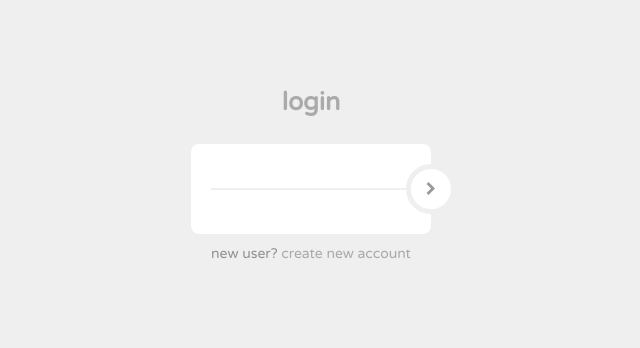
After one commit to pradyun/csi-workshop-django, a Django app: template blog/templates/new_login.html in a window 1280 px wide. The commit adds this page. Shown: the top 348 px of the page, without its empty margins (329-969 px from the left). Run offline with Django 3.2, Linux system fonts and the light colour scheme; the template is opened without the code that fills it, so the values that code supplies are empty; some libraries are stand-ins or nearby versions.

Commit message:
New login/Signup

```diff
--- a/blog/forms.py
+++ b/blog/forms.py
@@ -14,8 +14,10 @@ class PostForm(forms.ModelForm):
         model = Blog
         fields = ('title', 'body',)
 
-class SignUp(AuthenticationForm):
+class SignUpForm(forms.Form):
     username = forms.CharField(label="Username", max_length=30,
                                widget=forms.TextInput(attrs={'class': 'form-control', 'name': 'username'}))
     password = forms.CharField(label="Password", max_length=30,
                                widget=forms.PasswordInput(attrs={'class': 'form-control', 'name': 'password'}))
+    email = forms.EmailField(label="Email",max_length=100,
+                                widget=forms.EmailInput(attrs={'class': 'form-control', 'name': 'email'}))
--- a/blog/models.py
+++ b/blog/models.py
@@ -13,6 +13,12 @@ class Blog(models.Model):
     def get_short_body(self):
         return self.body[:150]+"...."
 
+    def __str__(self):
+        return self.title
+
 
 class Category(models.Model):
     title = models.CharField(max_length=100)
+
+    def __str__(self):
+        return self.title
--- a/blog/templates/index.html
+++ b/blog/templates/index.html
@@ -1,7 +1,8 @@
 {% extends 'mBase.html' %}
+{% load static %}
 
 {% block content %}
-	<body>
+	<body style=background-image:url("{% static 'back.jpg' %}");>
 	<div class="content">
     		<main class="container">
     		<section class="content">
--- a/blog/templates/login.html
+++ b/blog/templates/login.html
@@ -32,7 +32,7 @@
                             </table>
                             <div class="margin-tp">
                                 <input class="btn" type="submit" value="login" />
-				                <input class="btn" style="background-color:#333333" type="submit" value="Signup" />
+                                <a class="btn" style="background-color:#333333" href="/blog/signup">Sign Up</a>
                             </div>
                         </p>
                         <input type="hidden" name="next" value="{{ next }}" />
--- a/blog/templates/mBase.html
+++ b/blog/templates/mBase.html
@@ -48,9 +48,8 @@
         main.container{width:50em}
         .entries h3,.entries a{color:#333;}
         .entries h3:hover,.entries a:hover{color:#333;text-decoration:none;opacity:0.5;filter:alpha(opacity=50)}
-        .content{background-color:#f9f7f4}
         .content>.container{min-height:58em}.content h1{text-transform:uppercase;font-weight:normal;font-size:4.1em;margin-top:1em;letter-spacing:0.04em;color:#1aa3ff}
-        .content .sub-title{font-family:'Raleway';font-size:1.8em;margin:0.8em 0 3em;color:#999}.entries{list-style:none;margin:2em 0 0}.entries li{border-bottom:1px solid #ccc;margin-bottom:3em;padding-bottom:2.2em}.entries time{font-size:1.1em;letter-spacing:0.1em;float:right;margin-top:-1.9em;color:#555}.entries h3{font-family:'Raleway';color:#1aa3ff;font-weight:normal;font-size:2em;margin-top:0.2em}.entries div{font-family:georgia,times,serif;line-height:1.6em;font-size:1.15em;color:#555}@media print{*{background:transparent !important;color:#000 !important;box-shadow:none !important;text-shadow:none !important;filter:none !important;-ms-filter:none !important}@page{margin:0.5cm}
+        .content .sub-title{font-family:'Raleway';font-size:1.8em;margin:0.8em 0 3em;color:#999}.entries{list-style:none;margin:2em 0 0}.entries li{border-bottom:1px solid #ccc;margin-bottom:3em;padding-bottom:2.2em}.entries time{font-size:1.1em;letter-spacing:0.1em;float:right;margin-top:-1.9em;color:#555}.entries h3{font-family:'Raleway';color:#1aa3ff;font-weight:normal;font-size:2em;margin-top:0.2em}.entries div{font-family:georgia,times,serif;line-height:1.6em;font-size:1.15em;color:#ffffff}@media print{*{background:transparent !important;color:#000 !important;box-shadow:none !important;text-shadow:none !important;filter:none !important;-ms-filter:none !important}@page{margin:0.5cm}
 h3{orphans:3;widows:3;page-break-after:avoid}a,a:visited{text-decoration:underline}a[href]:after{content:" (" attr(href) ")"}}
 </style>
 	</head>
--- /dev/null
+++ b/blog/templates/new_login.html
@@ -0,0 +1,263 @@
+
+<!DOCTYPE html>
+<html lang="en">
+<head>
+    <meta charset="utf-8">
+    <meta name="robots" content="noindex">
+
+    <title>Login as</title>
+        <meta name="viewport" content="width=device-width, initial-scale=1">
+    <link href="//maxcdn.bootstrapcdn.com/bootstrap/3.3.0/css/bootstrap.min.css" rel="stylesheet" id="bootstrap-css">
+    <style type="text/css">
+    /*------------------------------------------------------------------
+[Master Stylesheet]
+
+Project    	: Aether
+Version		: 1.0
+Last change	: 2015/03/27
+-------------------------------------------------------------------*/
+/*------------------------------------------------------------------
+[Table of contents]
+
+1. General Structure
+2. Anchor Link
+3. Text Outside the Box
+4. Main Form
+5. Login Button
+6. Form Invalid
+7. Form - Main Message
+8. Custom Checkbox & Radio
+9. Misc
+-------------------------------------------------------------------*/
+/*=== 1. General Structure ===*/
+html,
+body {
+  background: #efefef;
+  padding: 10px;
+  font-family: 'Varela Round';
+}
+/*=== 2. Anchor Link ===*/
+a {
+  color: #aaaaaa;
+  transition: all ease-in-out 200ms;
+}
+a:hover {
+  color: #333333;
+  text-decoration: none;
+}
+/*=== 3. Text Outside the Box ===*/
+.etc-login-form {
+  color: #919191;
+  padding: 10px 20px;
+}
+.etc-login-form p {
+  margin-bottom: 5px;
+}
+/*=== 4. Main Form ===*/
+.login-form-1 {
+  max-width: 300px;
+  border-radius: 5px;
+  display: inline-block;
+}
+.main-login-form {
+  position: relative;
+}
+.login-form-1 .form-control {
+  border: 0;
+  box-shadow: 0 0 0;
+  border-radius: 0;
+  background: transparent;
+  color: #555555;
+  padding: 7px 0;
+  font-weight: bold;
+  height:auto;
+}
+.login-form-1 .form-control::-webkit-input-placeholder {
+  color: #999999;
+}
+.login-form-1 .form-control:-moz-placeholder,
+.login-form-1 .form-control::-moz-placeholder,
+.login-form-1 .form-control:-ms-input-placeholder {
+  color: #999999;
+}
+.login-form-1 .form-group {
+  margin-bottom: 0;
+  border-bottom: 2px solid #efefef;
+  padding-right: 20px;
+  position: relative;
+}
+.login-form-1 .form-group:last-child {
+  border-bottom: 0;
+}
+.login-group {
+  background: #ffffff;
+  color: #999999;
+  border-radius: 8px;
+  padding: 10px 20px;
+}
+/*=== 5. Login Button ===*/
+.login-form-1 .login-button {
+  position: absolute;
+  right: -25px;
+  top: 50%;
+  background: #ffffff;
+  color: #999999;
+  padding: 11px 0;
+  width: 50px;
+  height: 50px;
+  margin-top: -25px;
+  border: 5px solid #efefef;
+  border-radius: 50%;
+  transition: all ease-in-out 500ms;
+}
+.login-form-1 .login-button:hover {
+  color: #555555;
+  transform: rotate(450deg);
+}
+/*=== 6. Form Invalid ===*/
+/*=== 7. Form - Main Message ===*/
+.login-form-main-message {
+  background: #ffffff;
+  color: #999999;
+  border-left: 3px solid transparent;
+  border-radius: 3px;
+  margin-bottom: 8px;
+  font-weight: bold;
+  height: 0;
+  padding: 0 20px 0 17px;
+  opacity: 0;
+  transition: all ease-in-out 200ms;
+}
+/*=== 8. Custom Checkbox & Radio ===*/
+/* Base for label styling */
+[type="checkbox"]:not(:checked),
+[type="radio"]:not(:checked) {
+  position: absolute;
+  left: -9999px;
+}
+[type="checkbox"]:not(:checked) + label,
+[type="radio"]:not(:checked) + label {
+  position: relative;
+  padding-left: 25px;
+  padding-top: 1px;
+  cursor: pointer;
+}
+/* checkbox aspect */
+[type="checkbox"]:not(:checked) + label:before,
+[type="radio"]:not(:checked) + label:before {
+  content: '';
+  position: absolute;
+  left: 0;
+  top: 2px;
+  width: 17px;
+  height: 17px;
+  border: 0px solid #aaa;
+  background: #f0f0f0;
+  border-radius: 3px;
+  box-shadow: inset 0 1px 3px rgba(0, 0, 0, 0.3);
+}
+/* checked mark aspect */
+[type="checkbox"]:not(:checked) + label:after,
+[type="radio"]:not(:checked) + label:after {
+  position: absolute;
+  color: #555555;
+  transition: all .2s;
+}
+/* checked mark aspect changes */
+[type="checkbox"]:not(:checked) + label:after,
+[type="radio"]:not(:checked) + label:after {
+  opacity: 0;
+  transform: scale(0);
+}
+/* disabled checkbox */
+[type="checkbox"]:disabled:not(:checked) + label:before,
+[type="radio"]:disabled:not(:checked) + label:before {
+  box-shadow: none;
+  border-color: #8c8c8c;
+  background-color: #878787;
+}
+/* accessibility */
+[type="checkbox"]:not(:checked):focus + label:before,
+[type="checkbox"]:not(:checked):focus + label:before {
+  border: 1px dotted #f6f6f6;
+}
+/* hover style just for information */
+label:hover:before {
+  border: 1px solid #f6f6f6 !important;
+}
+/*=== Customization ===*/
+/* radio aspect */
+[type="checkbox"]:not(:checked) + label:before {
+  border-radius: 3px;
+}
+[type="radio"]:not(:checked) + label:before {
+  border-radius: 35px;
+}
+/* selected mark aspect */
+[type="checkbox"]:not(:checked) + label:after {
+  content: '✔';
+  top: 0;
+  left: 2px;
+  font-size: 14px;
+}
+[type="radio"]:not(:checked) + label:after {
+  content: '\2022';
+  top: 0;
+  left: 3px;
+  font-size: 30px;
+  line-height: 25px;
+}
+/*=== 9. Misc ===*/
+.logo {
+  padding: 15px 0;
+  font-size: 25px;
+  color: #aaaaaa;
+  font-weight: bold;
+}
+
+    </style>
+    <script src="//maxcdn.bootstrapcdn.com/bootstrap/3.3.0/js/bootstrap.min.js"></script>
+</head>
+<body>
+	<!-- All the files that are required -->
+<link rel="stylesheet" href="//maxcdn.bootstrapcdn.com/font-awesome/4.3.0/css/font-awesome.min.css">
+<link href='http://fonts.googleapis.com/css?family=Varela+Round' rel='stylesheet' type='text/css'>
+<meta name="viewport" content="width=device-width, initial-scale=1, maximum-scale=1" />
+
+<!-- Where all the magic happens -->
+<!-- LOGIN FORM -->
+<div class="text-center" style="padding:50px 0">
+	<div class="logo">login</div>
+	<!-- Main Form -->
+	<div class="login-form-1">
+		<form id="login-form" class="text-left" action="{% url 'login' %}" method="POST">
+{% csrf_token %}
+			<div class="login-form-main-message"></div>
+			<div class="main-login-form">
+				<div class="login-group">
+					<div class="form-group">
+						<label for="id_username" class="sr-only">Username</label>
+						<input type="text" class="form-control" id="id_username" name="username">
+					</div>
+					<div class="form-group">
+						<label for="id_password" class="sr-only">Password</label>
+						<input type="password" class="form-control" id="id_password" name="password">
+					</div>
+
+				</div>
+				<input type="hidden" name="next" value="{{ next }}" />
+				<button type="submit" class="login-button" value="login"><i class="fa fa-chevron-right"></i></button>
+			</div>
+			<div class="etc-login-form">
+				<p>new user? <a href="/blog/signup">create new account</a></p>
+			</div>
+		</form>
+	</div>
+	<!-- end:Main Form -->
+</div>
+
+
+
+
+</body>
+</html>
--- a/blog/templates/sign_up.html
+++ b/blog/templates/sign_up.html
@@ -1,4 +1,4 @@
-{% extends 'mBase.html' }
+{% extends 'mBase.html' %}
 {% block content %}
 <style>
 
@@ -26,6 +26,10 @@
                                     <td>{{ form.password.label_tag }}</td>
                                     <td>{{ form.password }}</td>
                                 </tr>
+                                <tr>
+                                    <td>{{ form.email.label_tag }}</td>
+                                    <td>{{ form.email }}</td>
+                                </tr>
                             </table>
                             <div class="margin-tp">
                                 <input class="btn" type="submit" value="Sign up" />
--- a/blog/urls.py
+++ b/blog/urls.py
@@ -1,4 +1,4 @@
-from blog.views import index,view_post,view_category,post_new
+from blog.views import index,view_post,view_category,post_new,sign_up
 from django.conf.urls import url
 from django.contrib.auth.views import login
 from blog.forms import LoginForm
@@ -8,6 +8,7 @@ urlpatterns = [
     url('blog/$',index),
     url('blog/category/(?P<id>[0-9]+)',view_category),
     url('blog/post/(?P<id>[0-9]+)',view_post),
-    url('blog/login/$', login, {'template_name': 'login.html', 'authentication_form': LoginForm}, name='login'),
+    url('blog/login/$', login, {'template_name': 'new_login.html', 'authentication_form': LoginForm}, name='login'),
     url('blog/new$', post_new, name='post_new'),
+    url('blog/signup$',sign_up,name='signup'),
 ]
```
Also changed, not shown: blog/views.py (+12 -17 lines), blog/static/back.jpg (added), db.sqlite3.
